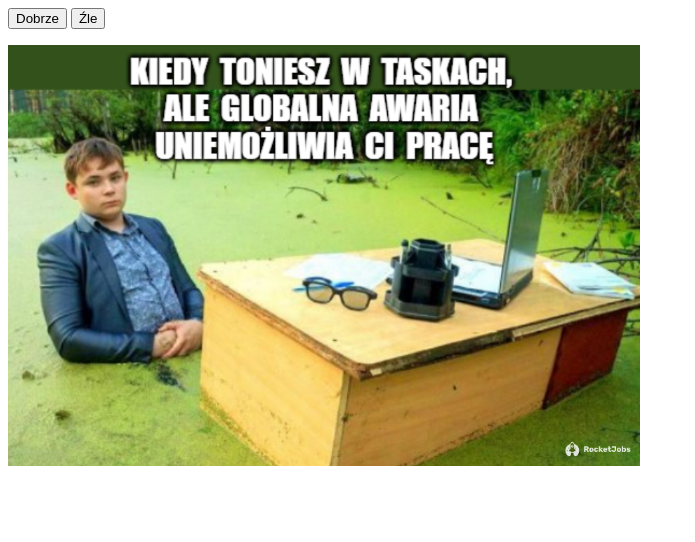
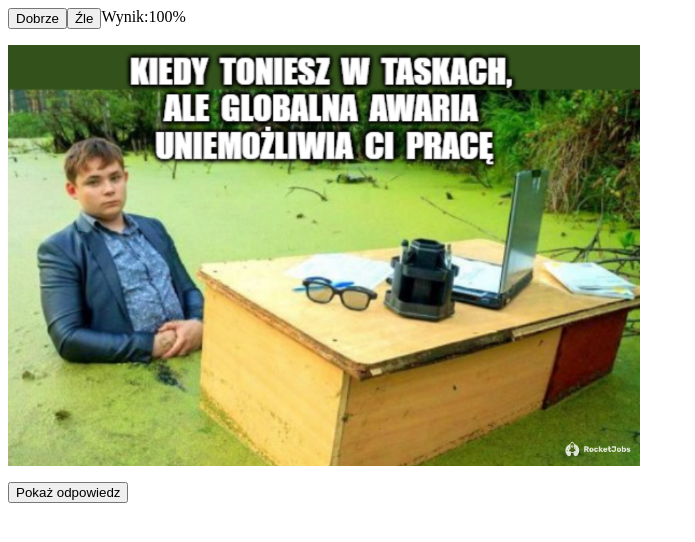
Before and after one commit to trebuh-g/trebuh-g.github.io, a plain HTML site: page index.html in a window 1280 px wide. Both pictures are taken after a click on the button "Dobrze". Shown: the whole page, without its empty margins (0-695 px from the left). Drawn offline with Linux system fonts and the light colour scheme.

Commit message:
Ready test, missing data.

```diff
--- a/index.html
+++ b/index.html
@@ -1,8 +1,14 @@
 <html>
 <head>
-</head>
-<body>
 <script type = "text/javascript">
+    function show_answer() {
+        document.getElementById("answer").style.display = "block"
+    }
+
+    function hide_answer() {
+        document.getElementById("answer").style.display = "none"
+    }
+
     function get_next(known) {
         if( typeof get_next.hit == 'undefined' ) {
             get_next.hit = 0;
@@ -15,14 +21,30 @@
         } else {
             get_next.miss++;
         }
+        document.getElementById("result").innerHTML = "Wynik:" + (get_next.hit / (get_next.hit + get_next.miss)) * 100 + "%"
         var files = ["download.jpg", "mem-awaria.png", "przesylki-allegro-608x608.jpg"];
         var myImg = document.getElementsByClassName("myImg")[0];
         var random_image_whole_name = files[Math.floor(Math.random() * files.length)];
         var random_image_name = random_image_whole_name.split(".");
         myImg.src = "data/" + random_image_whole_name;
+
+        document.getElementById("answer").innerHTML = random_image_name;
+        hide_answer();
     }
+
+
 </script>
-<p><button onclick="get_next(1);">Dobrze</button>   <button onclick="get_next(0);">Źle</button></p>
+</head>
+<body onload="hide_answer();">
+<div style="display:flex; flex-direction: row; justify-content: flex-start">
+    <button onclick="get_next(1);">Dobrze</button>
+    <button onclick="get_next(0);">Źle</button>
+    <div id=result>Wynik: -%</div>
+</div>
 <p><img class="myImg" src="data/download.jpg" width="50%"></p>
+<p><button onclick="show_answer();">Pokaż odpowiedz</button> </p>
+<div id="answer">
+  This is my DIV element.
+</div>
 </body>
 </html>
```
